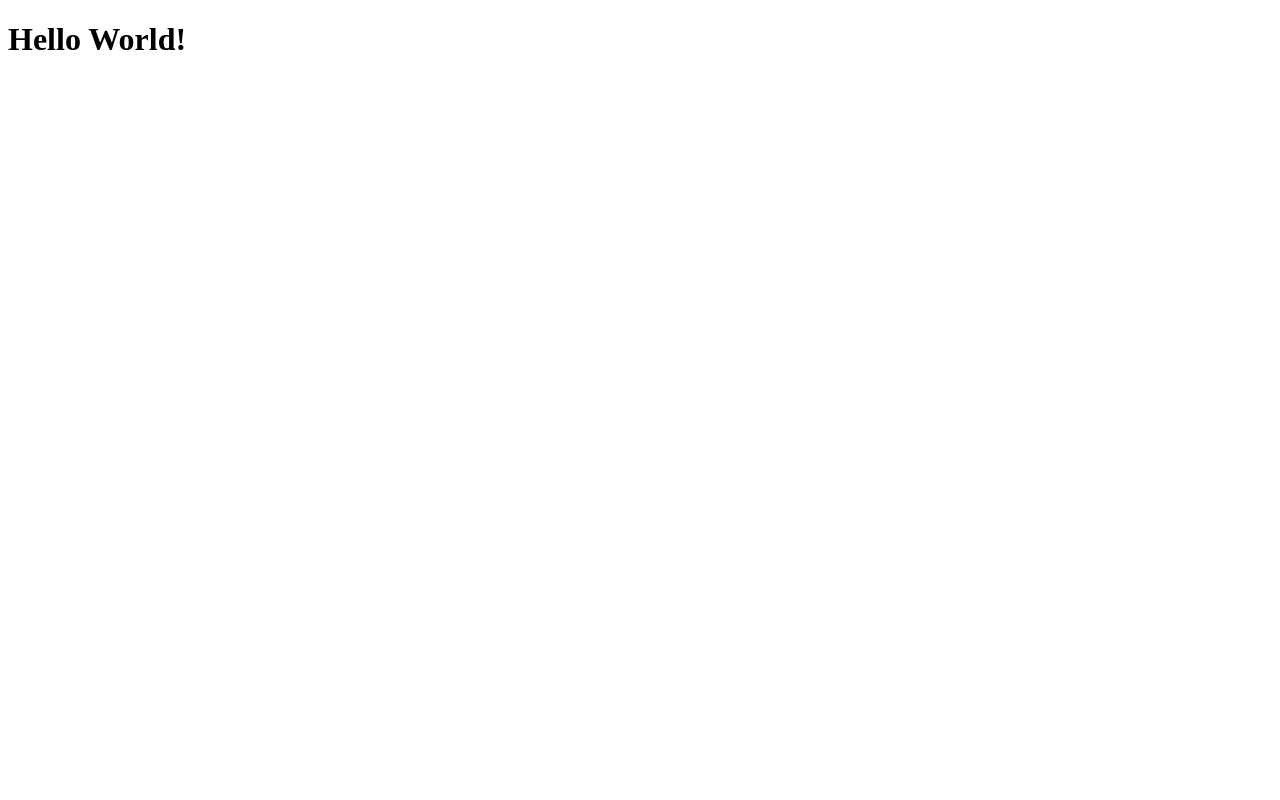
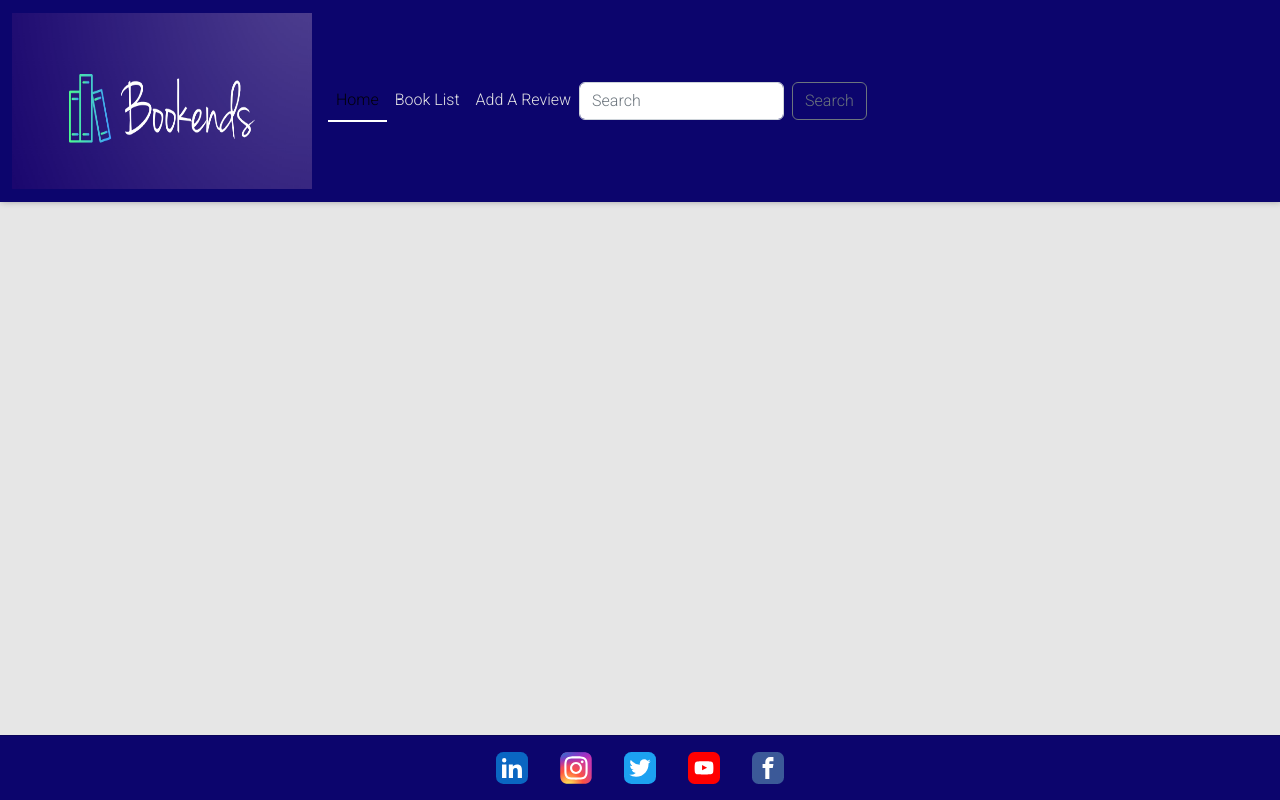
Before and after one commit to jax-parker/bookends, a Django app: page / in a window 1280 px wide. Before the commit the page is almost empty. Run offline with Django 3.2, Linux system fonts and the light colour scheme; some libraries are stand-ins or nearby versions.

Commit message:
Add nav bar and footer

```diff
--- a/main/settings.py
+++ b/main/settings.py
@@ -140,9 +140,9 @@ USE_TZ = True
 
 STATIC_URL = '/static/'
 
-STATICFILES_STORAGE = 'cloudinary_storage.storage.StaticHashedCloudinaryStorage'
+#STATICFILES_STORAGE = 'cloudinary_storage.storage.StaticHashedCloudinaryStorage'
 STATICFILES_DIRS = [os.path.join(BASE_DIR, 'static'), ]
-STATIC_ROOT = os.path.join(BASE_DIR, 'staticfiles')
+#STATIC_ROOT = os.path.join(BASE_DIR, 'staticfiles')
 
 MEDIA_URL = '/media/'
 DEFAULT_FILE_STORAGE = 'cloudinary_storage.storage.MediaCloudinaryStorage'
--- /dev/null
+++ b/static/css/base.css
@@ -0,0 +1,76 @@
+@import url('https://fonts.googleapis.com/css2?family=Roboto+Slab&family=Roboto:wght@300&display=swap');
+
+:root {
+    /**Fonts**/
+    --title: 'Roboto Slab', sans;
+    --main-font: 'Roboto', sans;
+
+    /*Colours*/
+    --off_white: #e6e6e6;
+    --blue: #0c056d;
+    --dark_teal: #009c97;
+    --white: #ffffff;
+    --blend: #00CFC8;
+    --light_teal: #03fff6;
+
+    /* Utils */
+    --sm_box_shadow: 1px -1px 7px 0 #00000061;
+    --border: 1px solid #00000030;
+
+}
+
+html, body {
+    height: 100%;
+}
+
+body {
+    display: flex;
+    flex-direction: column;
+    font-family: var(--main-font);
+}
+
+h1, h2, h3, h4, h5, h6 {
+    font-family: var(--title);
+}
+
+main {
+    flex: 1 0 auto;
+    background-color: var(--off_white);
+}
+
+footer {
+    flex-shrink: 0;
+    background-color: var(--blue);
+    display: flex;
+    flex-direction: row;
+    justify-content: center;
+    align-items: center;
+    border-top: var(--border);
+
+}
+
+.social-icon {
+    height: 2rem;
+    margin: 1rem;
+}
+
+/* Header */
+
+.navbar {
+    background-color: var(--blue);
+    box-shadow: var(--sm_box_shadow);
+}
+
+a.nav-link {
+    color: var(--off_white);
+}
+
+img.logo {
+    width: 18.75rem;
+    height: 11rem;
+}
+
+.active {
+    border-bottom: 2px solid var(--white);
+    font-weight: 500;
+}
--- a/templates/base.html
+++ b/templates/base.html
@@ -1,11 +1,28 @@
+{% load static %}
+
 <!DOCTYPE html>
 <html lang="en">
 <head>
     <meta charset="UTF-8">
     <meta name="viewport" content="width=device-width, initial-scale=1.0">
-    <title>Document</title>
+    {% block extra_css %}
+    <link rel="stylesheet" href="https://cdnjs.cloudflare.com/ajax/libs/bootstrap/5.2.3/css/bootstrap.min.css" integrity="sha512-SbiR/eusphKoMVVXysTKG/7VseWii+Y3FdHrt0EpKgpToZeemhqHeZeLWLhJutz/2ut2Vw1uQEj2MbRF+TVBUA==" crossorigin="anonymous" referrerpolicy="no-referrer" />
+    <link rel="stylesheet" href="{% static '/css/base.css' %}">
+    {% endblock %}
+
+    {% block onload_js %}
+    <script src="https://cdnjs.cloudflare.com/ajax/libs/bootstrap/5.2.3/js/bootstrap.min.js" integrity="sha512-1/RvZTcCDEUjY/CypiMz+iqqtaoQfAITmNSJY17Myp4Ms5mdxPS5UV7iOfdZoxcGhzFbOm6sntTKJppjvuhg4g==" crossorigin="anonymous" referrerpolicy="no-referrer"></script>
+    {% endblock %}
+    <title>Book Club{% block title %}{% endblock %}</title>
 </head>
 <body>
-    <h1>Hello World!</h1>
+    {% include 'includes/header.html' %}
+
+    <main>
+        {% block content %}
+        {% endblock %}
+    </main>
+
+    {% include 'includes/footer.html' %}
 </body>
 </html>
--- /dev/null
+++ b/templates/includes/footer.html
@@ -0,0 +1,22 @@
+{% load static %}
+
+<footer>
+    <!-- Socials -->
+    <a href="" target="_blank" rel="noopener" aria-label="LinkedIn- Opens in a new tab">
+        <img src="{% static '/icons/linkedin-app-icon.svg'%}" alt="LinkedIn Icon" class="social-icon">
+    </a>
+    <a href="" target="_blank" rel="noopener" aria-label="Instagram- Opens in a new tab">
+        <img src="{% static '/icons/ig-instagram-icon.svg'%}" alt="InstagramIcon" class="social-icon">
+    </a>
+    <a href="" target="_blank" rel="noopener" aria-label="Twitter- Opens in a new tab">
+        <img src="{% static '/icons/twitter-app-icon.svg'%}" alt="Twitter Icon" class="social-icon">
+    </a>
+    <a href="" target="_blank" rel="noopener" aria-label="YouTube- Opens in a new tab">
+        <img src="{% static '/icons/youtube-square-color-icon.svg'%}" alt="YouTube Icon" class="social-icon">
+    </a>
+    <a href="" target="_blank" rel="noopener" aria-label="Facebook- Opens in a new tab">
+        <img src="{% static '/icons/facebook-square-color-icon.svg'%}" alt="facebook Icon" class="social-icon">
+    </a>
+
+
+</footer>
--- /dev/null
+++ b/templates/includes/header.html
@@ -0,0 +1,33 @@
+{% load static %}
+
+<header>
+    <!-- Logo-->
+    <nav class="navbar navbar-expand-lg">
+        <div class="container-fluid">
+            <a class="navbar-brand" href="#"><img src="{% static 'images/logo-crop.png' %}" alt="bookends logo" class="logo"></a>
+            <button class="navbar-toggler" type="button" data-bs-toggle="collapse" data-bs-target="#navbarNav"
+                aria-controls="navbarNav" aria-expanded="false" aria-label="Toggle navigation">
+                <span class="navbar-toggler-icon"></span>
+            </button>
+            <!-- Nav bar-->
+            <div class="collapse navbar-collapse" id="navbarNav">
+                <ul class="navbar-nav">
+                    <li class="nav-item">
+                        <a class="nav-link active" aria-current="page" href="{% url 'home' %}">Home</a>
+                    </li>
+                    <li class="nav-item">
+                        <a class="nav-link" href="#">Book List</a>
+                    </li>
+                    <li class="nav-item">
+                        <a class="nav-link" href="#">Add A Review</a>
+                    </li>
+                </ul>
+                <!-- Search bar -->
+                <form class="d-flex" role="search">
+                    <input class="form-control me-2" type="search" placeholder="Search" aria-label="Search">
+                    <button class="btn btn-outline-secondary" type="submit">Search</button>
+                </form>
+            </div>
+        </div>
+    </nav>
+</header>
```
Also changed, not shown: static/icons/facebook-square-color-icon.svg (added), static/icons/ig-instagram-icon.svg (added), static/icons/linkedin-app-icon.svg (added), static/icons/twitter-app-icon.svg (added), static/icons/youtube-square-color-icon.svg (added), static/images/logo-crop.png (added), static/images/logo.png (added).
